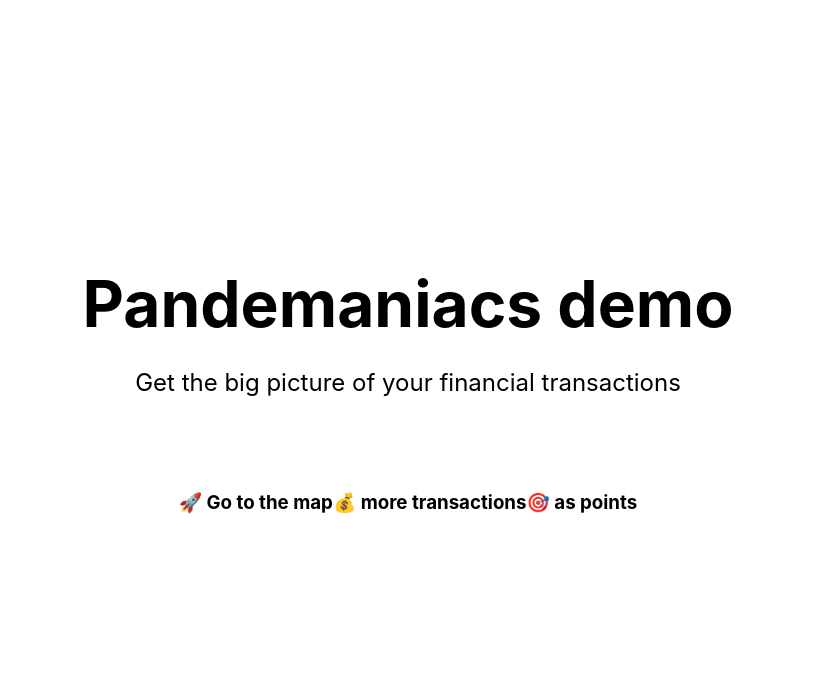
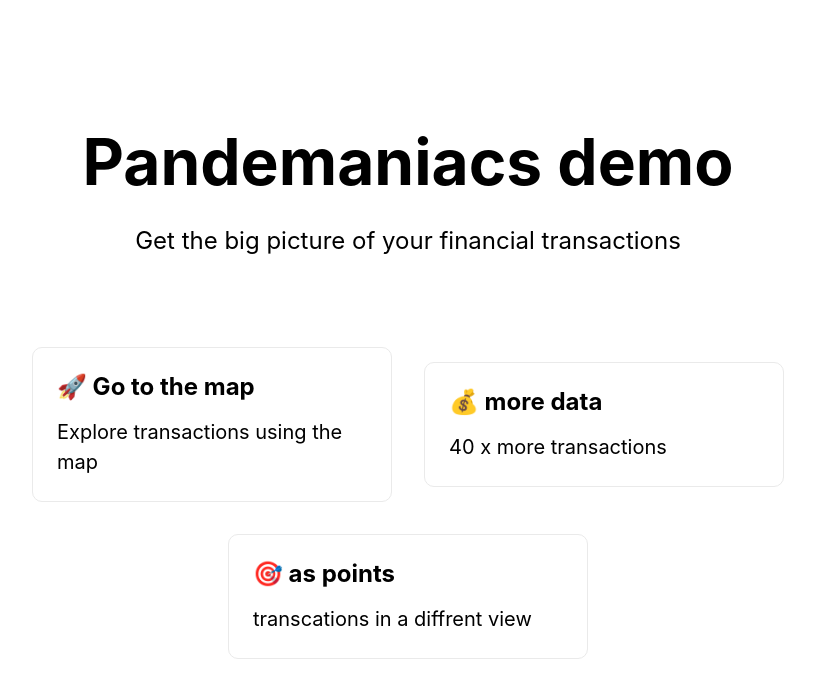
Before and after one commit to gserb/pandemaniacs, a Next.js app: page / in a window 1280 px wide. Shown: the top 698 px of the page, without its empty margins (232-1047 px from the left). Built offline with nearby package versions, Linux system fonts and the light colour scheme.

Commit message:
feat: update landing

```diff
--- a/pages/index.js
+++ b/pages/index.js
@@ -19,21 +19,21 @@ export default function Home() {
         </p>
 
         <div className={styles.grid}>
-          <div>
-            <a href="/map.html" >
+
+            <a href="/map.html" className={styles.card}>
               <h3> 🚀 Go to the map   </h3>
+              <p>Explore transactions using the map</p>
             </a>
-          </div>
-          <div>
-            <a href="/map2.html" >
-              <h3> 💰 more transactions  </h3>
+
+            <a href="/map2.html" className={styles.card}>
+              <h3> 💰 more data  </h3>
+              <p>40 x more transactions</p>
             </a>
-          </div>
-          <div>
-            <a href="/map3.html" >
+
+            <a href="/map3.html" className={styles.card}>
               <h3> 🎯 as points  </h3>
+              <p>transcations in a diffrent view </p>
             </a>
-          </div>
           {/* Stay close. Work in progress... */}
           {/* <a href="https://nextjs.org/docs" className={styles.card}>
             <h3>Documentation &rarr;</h3>
--- a/styles/Home.module.css
+++ b/styles/Home.module.css
@@ -96,8 +96,8 @@
 .card:hover,
 .card:focus,
 .card:active {
-  color: #0070f3;
-  border-color: #0070f3;
+  color: orangered;
+  border-color: orangered;
 }
 
 .card h3 {
```
